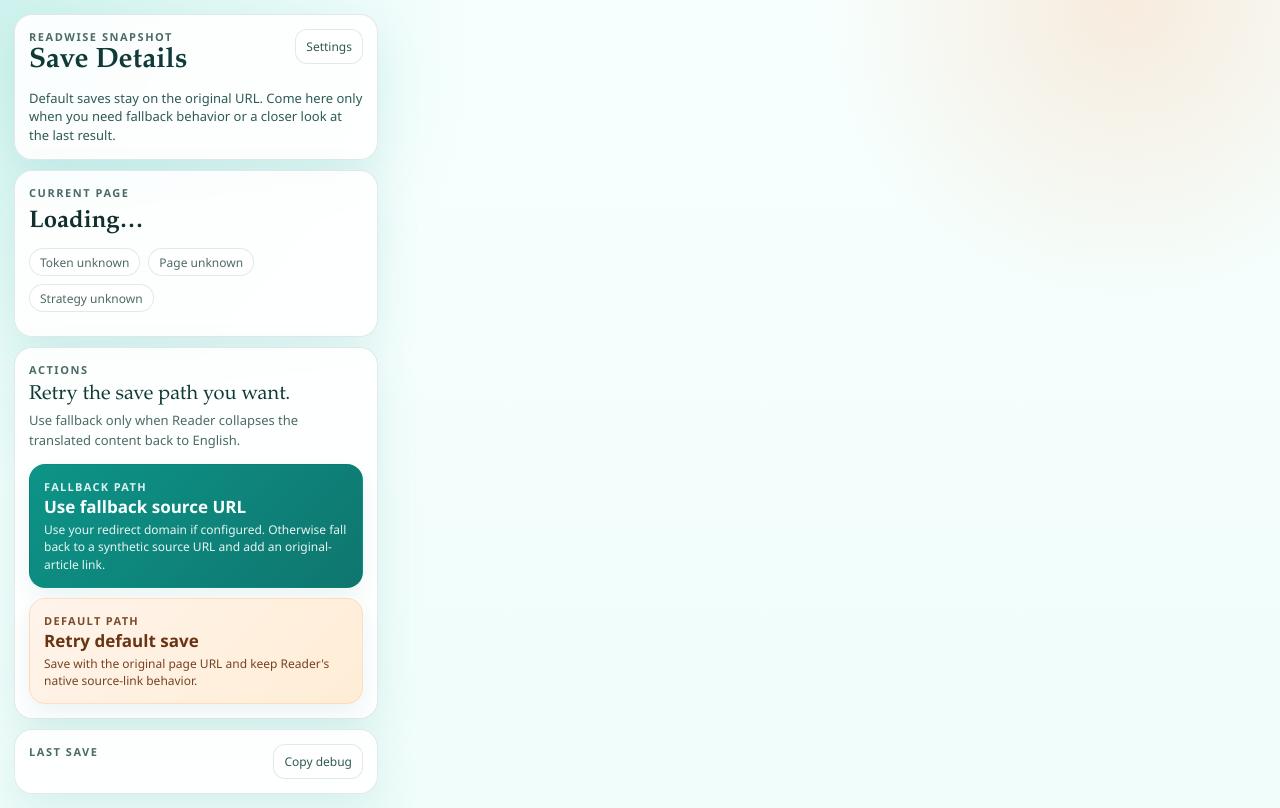
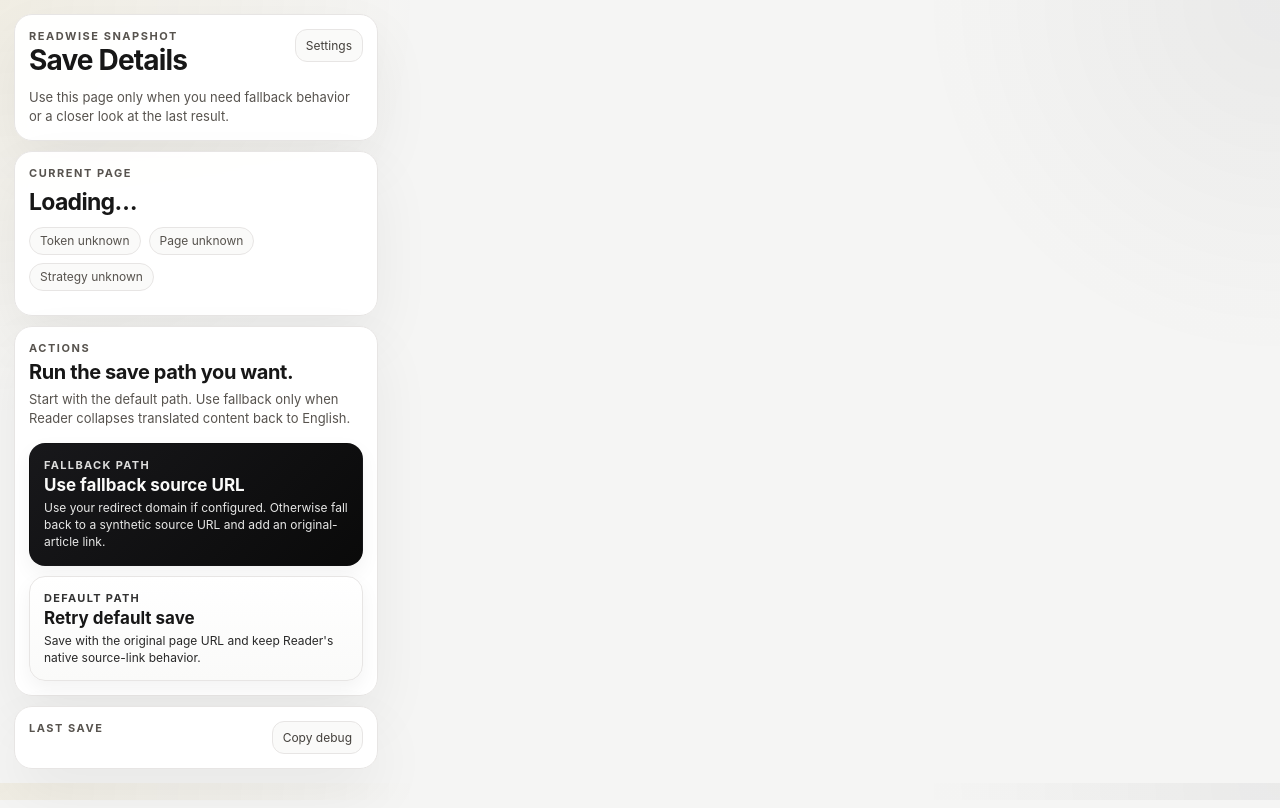
Before and after one commit to FelixHuoEZ/readwise-save-translated, a browser extension: page details.html in a window 1280 px wide. Drawn offline with Linux system fonts and the light colour scheme.

Commit message:
Refine details page visual hierarchy

```diff
--- a/details.html
+++ b/details.html
@@ -7,25 +7,23 @@
     <style>
       :root {
         color-scheme: light;
-        --bg: #f0fdfa;
-        --panel: rgba(255, 255, 255, 0.9);
-        --panel-strong: #ffffff;
-        --line: rgba(19, 78, 74, 0.12);
-        --line-strong: rgba(19, 78, 74, 0.18);
-        --text: #134e4a;
-        --muted: #4b6b67;
-        --muted-strong: #2f5a54;
-        --primary: #0d9488;
-        --primary-deep: #0f766e;
-        --fallback: #f97316;
-        --fallback-deep: #ea580c;
-        --success-bg: #ecfdf5;
+        --bg: #f5f5f4;
+        --panel: rgba(255, 255, 255, 0.96);
+        --line: #e7e5e4;
+        --line-strong: #d6d3d1;
+        --text: #171717;
+        --muted: #57534e;
+        --muted-strong: #44403c;
+        --primary: #18181b;
+        --primary-deep: #0a0a0a;
+        --accent-soft: #f5efe0;
+        --success-bg: #f0fdf4;
         --success-text: #166534;
         --warn-bg: #fff7ed;
         --warn-text: #b45309;
         --error-bg: #fef2f2;
         --error-text: #b91c1c;
-        --shadow: 0 18px 45px rgba(13, 148, 136, 0.12);
+        --shadow: 0 24px 60px rgba(23, 23, 23, 0.06);
       }
 
       * {
@@ -36,13 +34,13 @@
         width: 392px;
         margin: 0;
         color: var(--text);
-        font-family: "Avenir Next", "Segoe UI", sans-serif;
+        font-family: Inter, "Avenir Next", "Segoe UI", sans-serif;
         user-select: text;
         -webkit-user-select: text;
         background:
-          radial-gradient(circle at top left, rgba(20, 184, 166, 0.18), transparent 32%),
-          radial-gradient(circle at 88% 0%, rgba(249, 115, 22, 0.14), transparent 22%),
-          linear-gradient(180deg, #f7fffe 0%, var(--bg) 100%);
+          radial-gradient(circle at top left, rgba(178, 138, 24, 0.08), transparent 28%),
+          radial-gradient(circle at top right, rgba(24, 24, 27, 0.05), transparent 24%),
+          var(--bg);
       }
 
       main {
@@ -82,10 +80,10 @@
 
       .app-title {
         margin: 4px 0 0;
-        font-family: "Iowan Old Style", "Palatino Linotype", serif;
         font-size: 28px;
-        line-height: 0.95;
-        color: #103a37;
+        line-height: 0.98;
+        letter-spacing: -0.03em;
+        color: var(--text);
       }
 
       .top-note {
@@ -93,7 +91,7 @@
         padding: 0 0 14px;
         font-size: 13px;
         line-height: 1.45;
-        color: var(--muted-strong);
+        color: var(--muted);
       }
 
       .current-panel,
@@ -112,10 +110,11 @@
 
       .page-title {
         margin: 10px 0 0;
-        font-family: "Iowan Old Style", "Palatino Linotype", serif;
-        font-size: 24px;
+        font-size: 23px;
+        font-weight: 700;
         line-height: 1.08;
-        color: #102f2d;
+        letter-spacing: -0.03em;
+        color: var(--text);
       }
 
       .page-url {
@@ -140,7 +139,7 @@
         padding: 0 10px;
         border: 1px solid var(--line);
         border-radius: 999px;
-        background: rgba(255, 255, 255, 0.92);
+        background: #fafaf9;
         font-size: 12px;
         color: var(--muted);
       }
@@ -177,10 +176,11 @@
 
       .action-title {
         margin: 0;
-        font-family: "Iowan Old Style", "Palatino Linotype", serif;
         font-size: 20px;
-        line-height: 1.1;
-        color: #103a37;
+        font-weight: 700;
+        line-height: 1.15;
+        letter-spacing: -0.02em;
+        color: var(--text);
       }
 
       .action-subtitle {
@@ -226,18 +226,18 @@
         padding: 14px;
         text-align: left;
         border: 1px solid transparent;
-        box-shadow: 0 8px 20px rgba(15, 118, 110, 0.08);
+        box-shadow: 0 8px 20px rgba(23, 23, 23, 0.05);
       }
 
       .action-button.primary {
-        color: #f8fffe;
+        color: #fafaf9;
         background: linear-gradient(135deg, var(--primary), var(--primary-deep));
       }
 
       .action-button.fallback {
-        color: #6a3412;
-        background: linear-gradient(135deg, #fff4eb, #ffedd5);
-        border-color: rgba(249, 115, 22, 0.16);
+        color: var(--text);
+        background: linear-gradient(180deg, #ffffff, #fafaf9);
+        border-color: var(--line);
       }
 
       .button-kicker {
@@ -269,7 +269,7 @@
       .ghost-button {
         padding: 9px 12px;
         border: 1px solid var(--line);
-        background: rgba(255, 255, 255, 0.76);
+        background: #fafaf9;
         color: var(--muted-strong);
       }
 
@@ -294,7 +294,7 @@
         padding: 10px 11px;
         border: 1px solid var(--line);
         border-radius: 14px;
-        background: rgba(255, 255, 255, 0.82);
+        background: #fafaf9;
       }
 
       .fact-label {
@@ -342,12 +342,12 @@
       }
 
       .scope-badge {
-        background: rgba(13, 148, 136, 0.1);
-        color: var(--primary-deep);
+        background: var(--accent-soft);
+        color: var(--text);
       }
 
       .result-link {
-        color: var(--primary-deep);
+        color: var(--text);
         font-size: 13px;
         font-weight: 600;
         text-decoration: none;
@@ -413,8 +413,8 @@
         padding: 10px;
         border: 1px solid var(--line);
         border-radius: 12px;
-        background: rgba(255, 255, 255, 0.82);
-        color: #1f3d3a;
+        background: #fafaf9;
+        color: var(--text);
         font: 11px/1.5 "SFMono-Regular", "Menlo", monospace;
         white-space: pre-wrap;
         word-break: break-word;
@@ -453,7 +453,7 @@
             <button class="ghost-button small" id="settings-button" type="button">Settings</button>
           </div>
           <p class="top-note">
-            Default saves stay on the original URL. Come here only when you need fallback behavior or a closer look at the last result.
+            Use this page only when you need fallback behavior or a closer look at the last result.
           </p>
         </section>
 
@@ -474,9 +474,9 @@
         <section class="panel actions-panel">
           <div class="action-copy">
             <p class="section-label">Actions</p>
-            <p class="action-title">Retry the save path you want.</p>
+            <p class="action-title">Run the save path you want.</p>
             <p class="action-subtitle">
-              Use fallback only when Reader collapses the translated content back to English.
+              Start with the default path. Use fallback only when Reader collapses translated content back to English.
             </p>
           </div>
           <div class="action-grid">
--- a/popup.js
+++ b/popup.js
@@ -10,6 +10,10 @@ const copyDebugButton = document.querySelector("#copy-debug-button");
 const saveHintNode = document.querySelector("#save-hint");
 const lastSaveNode = document.querySelector("#last-save");
 const targetTabId = parseTargetTabId();
+const actionButtonMarkup = new Map([
+  [articleSaveButton, articleSaveButton.innerHTML],
+  [wholePageButton, wholePageButton.innerHTML]
+]);
 let currentLastSaveResult = null;
 
 settingsButton.addEventListener("click", async () => {
@@ -38,7 +42,6 @@ articleSaveButton.addEventListener("click", async () => {
   await runSave({
     button: articleSaveButton,
     loadingLabel: "Saving…",
-    idleLabel: "Use fallback source URL",
     successHint: "Saved to Readwise with the fallback source URL.",
     hint: "Saving with the fallback source URL so Readwise keeps the translated HTML, then adding an original-article link into the saved document.",
     message: {
@@ -56,7 +59,6 @@ wholePageButton.addEventListener("click", async () => {
   await runSave({
     button: wholePageButton,
     loadingLabel: "Saving…",
-    idleLabel: "Retry default save",
     successHint: "Saved to Readwise with the default source URL path.",
     hint: "Saving with the original page URL, which keeps Reader's native source link behavior.",
     message: {
@@ -452,30 +454,38 @@ function escapeAttribute(value) {
 async function runSave({
   button,
   loadingLabel,
-  idleLabel,
   hint,
   successHint,
   message = { type: "save-active-tab" }
 }) {
-  const articleIdleLabel = articleSaveButton.textContent;
-  const wholePageIdleLabel = wholePageButton.textContent;
   setActionButtonsDisabled(true);
-  button.textContent = loadingLabel;
+  setActionButtonLoading(button, loadingLabel);
   saveHintNode.textContent = hint;
 
   const response = await chrome.runtime.sendMessage(message);
 
   if (!response?.ok) {
-    articleSaveButton.textContent = articleIdleLabel;
-    wholePageButton.textContent = wholePageIdleLabel;
+    resetActionButtons();
     await loadState();
     saveHintNode.textContent = response?.error ?? "Save failed.";
     return;
   }
 
-  articleSaveButton.textContent = articleIdleLabel;
-  wholePageButton.textContent = wholePageIdleLabel;
+  resetActionButtons();
   await loadState();
-  button.textContent = idleLabel;
   saveHintNode.textContent = successHint ?? "Saved to Readwise.";
 }
+
+function setActionButtonLoading(button, loadingLabel) {
+  button.innerHTML = `
+    <span class="button-kicker">Working</span>
+    <span class="button-title">${escapeHtml(loadingLabel)}</span>
+    <span class="button-note">This can take a few seconds.</span>
+  `;
+}
+
+function resetActionButtons() {
+  for (const [button, markup] of actionButtonMarkup.entries()) {
+    button.innerHTML = markup;
+  }
+}
```
